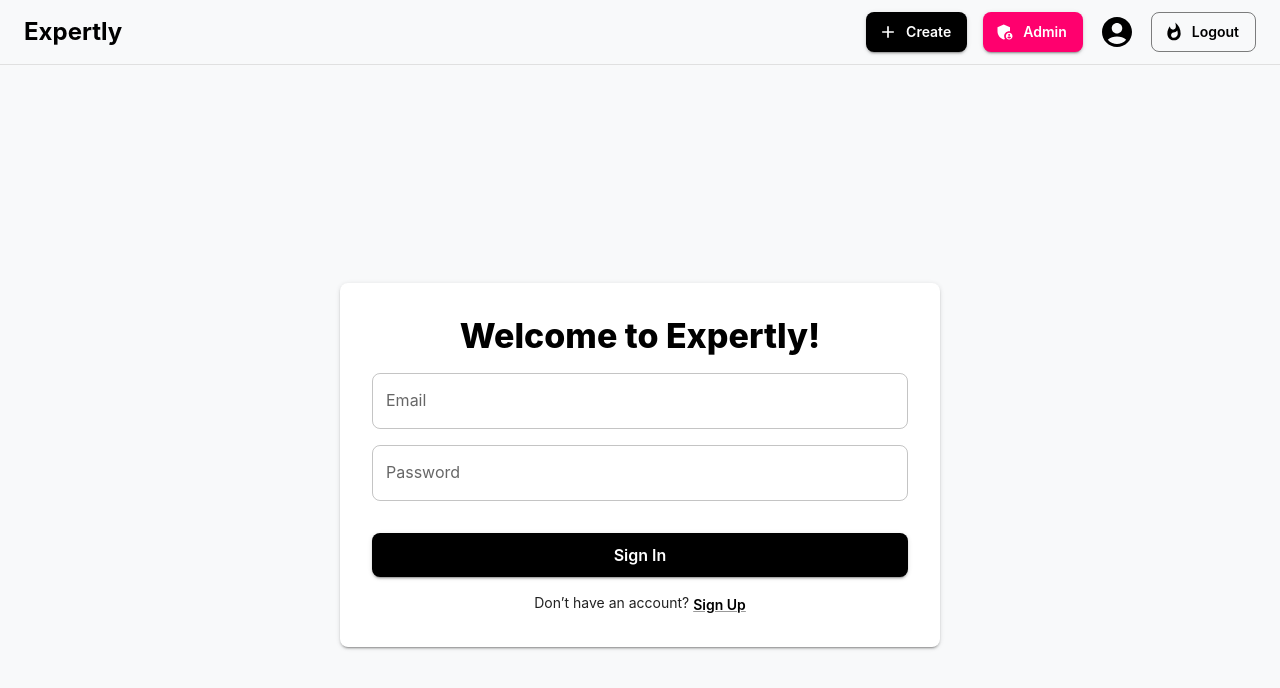
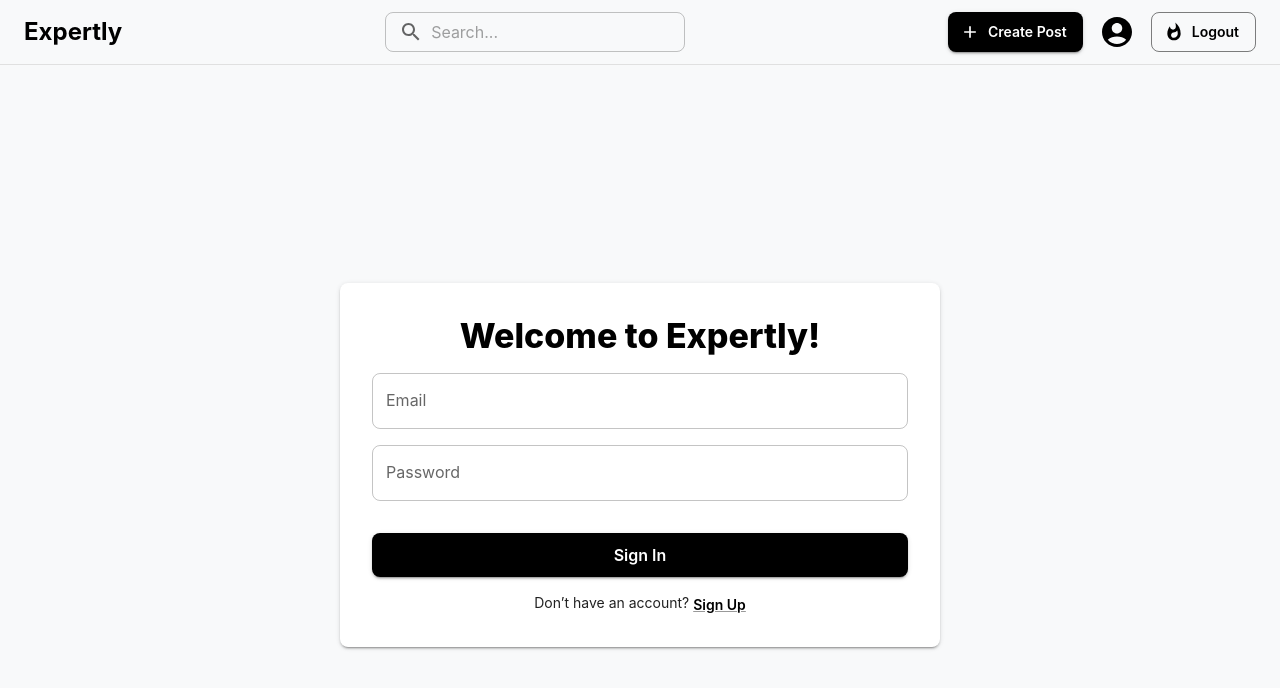
Before and after one commit to MyoMyatMin/expertly, a Next.js app: page /auth/signin in a window 1280 px wide. Shown: the top 688 px of the page. Built offline with nearby package versions, Linux system fonts and the light colour scheme; what @mui/material-nextjs would draw is missing.

Commit message:
refine header to include create post button

```diff
--- a/components/Header.tsx
+++ b/components/Header.tsx
@@ -24,6 +24,7 @@
 } from "@mui/icons-material";
 import { useMediaQuery, useTheme } from "@mui/material";
 import AuthContext from "@/contexts/AuthProvider";
+import Post from "@/components/PostBox";
 
 const Header: React.FC = () => {
   const { user, logout } = useContext(AuthContext);
@@ -45,6 +46,7 @@
   const isAdmin =
     user?.Role.String === "superadmin" || user?.Role.String === "moderator";
   const isContributor = user?.Role.String === "contributor";
+  console.log("User Role:", user?.Role.String, isContributor);
   const isRegularUser = !isAdmin && !isContributor;
 
   const renderMobileMenuItems = () => {
@@ -64,6 +66,15 @@
         <MenuItem key="create" onClick={() => router.push("/create")}>
           <Add sx={{ mr: 1 }} />
           Create
+        </MenuItem>
+      );
+    }
+
+    if (isContributor) {
+      menuItems.push(
+        <MenuItem key="createpost" onClick={() => router.push("/posts/create")}>
+          <Add sx={{ mr: 1 }} />
+          Create Post
         </MenuItem>
       );
     }
@@ -188,6 +199,17 @@
                     To Contributor
                   </Button>
                 )}
+                {isContributor && (
+                  <Button
+                    variant="contained"
+                    color="primary"
+                    onClick={() => router.push("/posts/create")}
+                    startIcon={<Add />}
+                    sx={{ height: "40px" }}
+                  >
+                    Create Post
+                  </Button>
+                )}
                 <AccountCircle
                   sx={{
                     color: "black",
--- a/contexts/AuthProvider.tsx
+++ b/contexts/AuthProvider.tsx
@@ -138,7 +138,7 @@
       Name: "MMM",
       Email: "mmm@gmail.com",
       Role: {
-        String: "superadmin",
+        String: "contributor",
         Valid: true,
       },
       SuspendedUntil: {
```
